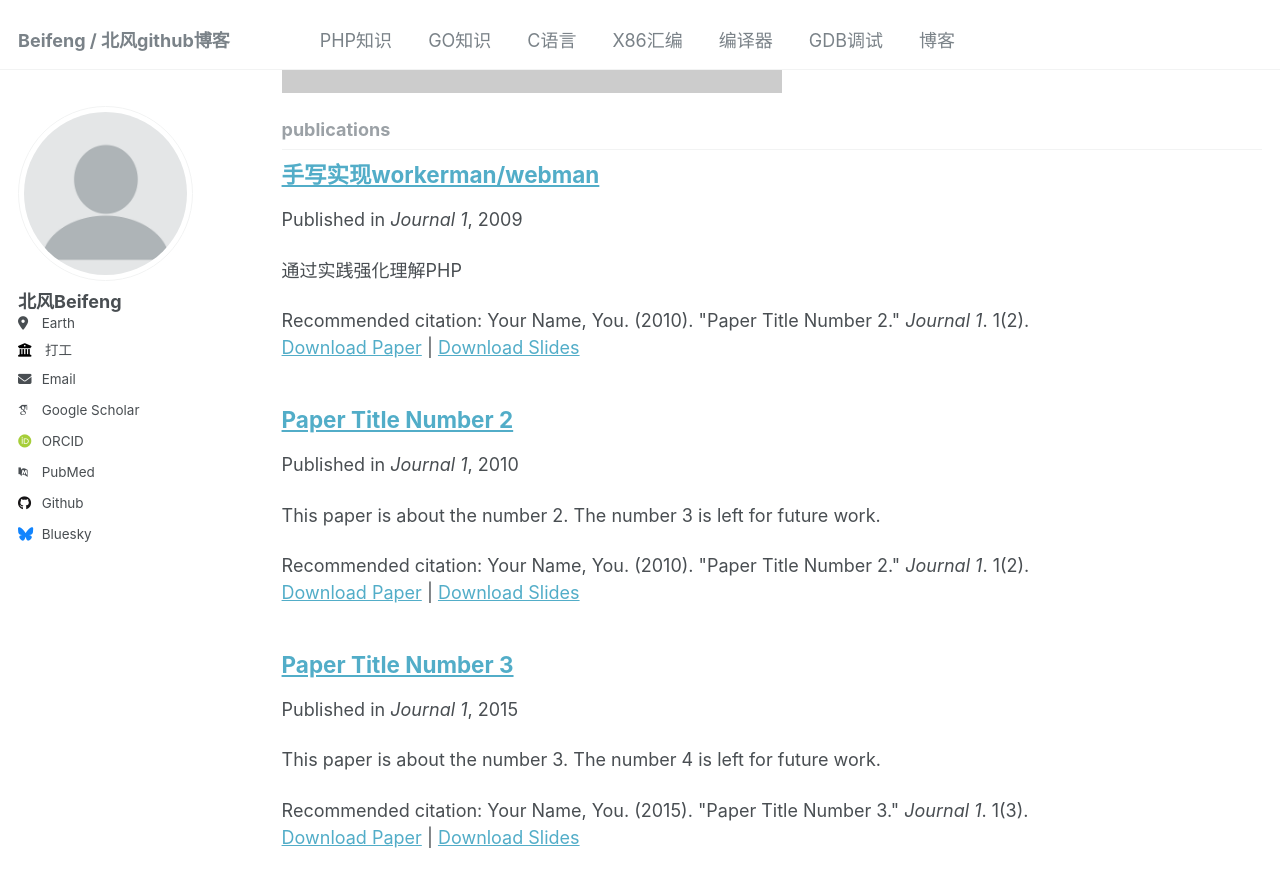
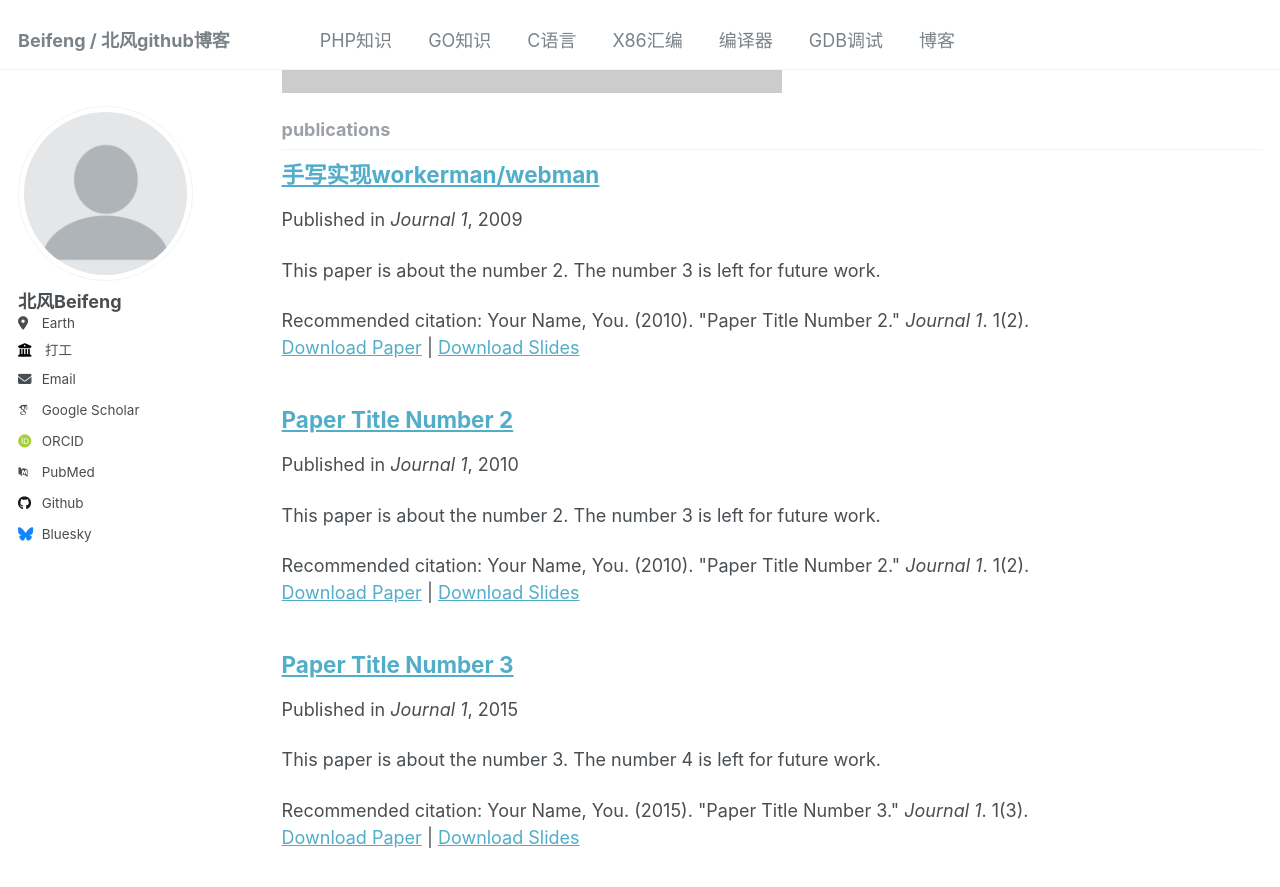
Before and after one commit to beifengisnil/beifengisnil.github.io, a Jekyll site: the page built from _pages/collection-archive.html, in a window 1280 px wide and 900 px high, scrolled down 999 px. Shown: the top 887 px of the window. Built offline with Jekyll 4.4.1, drawn with Linux system fonts in a browser that asks for light colours; some web fonts are replaced.

Commit message:
Update 2009-10-01-paper-title-number-1.md

```diff
--- a/_publications/2009-10-01-paper-title-number-1.md
+++ b/_publications/2009-10-01-paper-title-number-1.md
@@ -3,7 +3,7 @@ title: "手写实现workerman/webman"
 collection: publications
 category: PHP
 permalink: /publication/2009-10-01-paper-title-number-1
-excerpt: '通过实践强化理解PHP'
+excerpt: 'This paper is about the number 2. The number 3 is left for future work.'
 date: 2009-10-01
 venue: 'Journal 1'
 slidesurl: 'http://academicpages.github.io/files/slides1.pdf'
```
